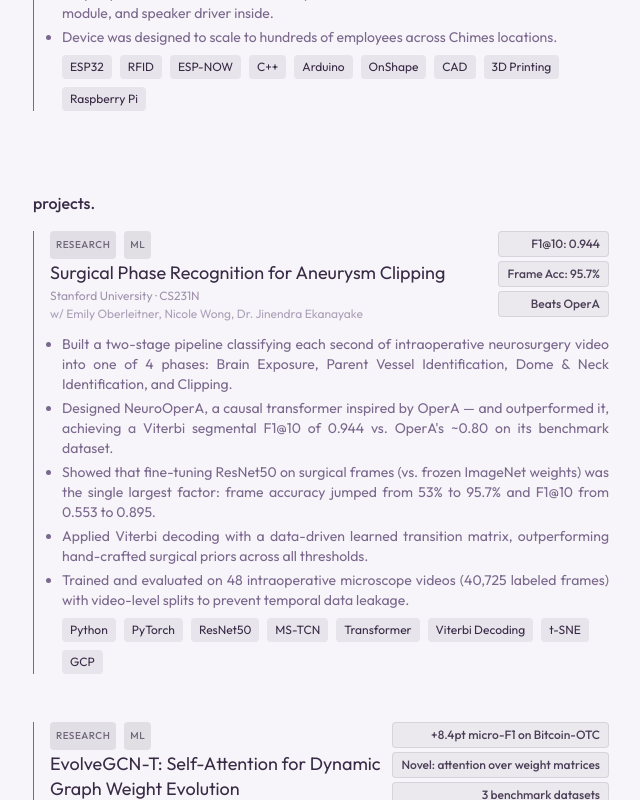
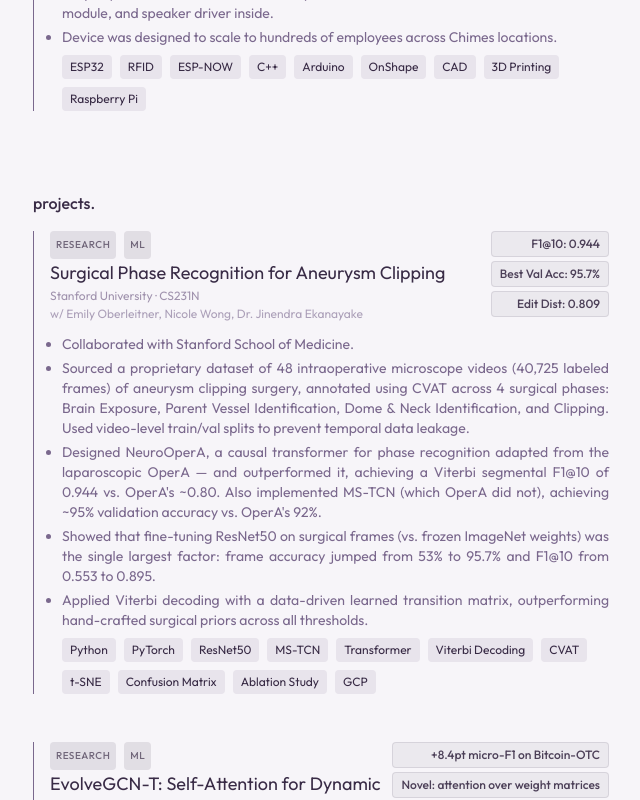
Before and after one commit to veronicawang1/veronica-portfolio, a Next.js app: page / in a window 1280 px wide. Shown: the part 2000-2800 px from the top of the page, without its empty margins (319-959 px from the left). Built offline with nearby package versions, Linux system fonts and the light colour scheme.

Commit message:
minor changes

```diff
--- a/src/app/data.ts
+++ b/src/app/data.ts
@@ -103,18 +103,18 @@ export const DATA = {
       VENUE: "Stanford University · CS231N",
       COLLABORATORS: ["Emily Oberleitner", "Nicole Wong", "Dr. Jinendra Ekanayake"],
       DESCRIPTION: [
-        "Built a two-stage pipeline classifying each second of intraoperative neurosurgery video into one of 4 phases: Brain Exposure, Parent Vessel Identification, Dome & Neck Identification, and Clipping.",
-        "Designed NeuroOperA, a causal transformer inspired by OperA — and outperformed it, achieving a Viterbi segmental F1@10 of 0.944 vs. OperA's ~0.80 on its benchmark dataset.",
+        "Collaborated with Stanford School of Medicine.",
+        "Sourced a proprietary dataset of 48 intraoperative microscope videos (40,725 labeled frames) of aneurysm clipping surgery, annotated using CVAT across 4 surgical phases: Brain Exposure, Parent Vessel Identification, Dome & Neck Identification, and Clipping. Used video-level train/val splits to prevent temporal data leakage.",
+        "Designed NeuroOperA, a causal transformer for phase recognition adapted from the laparoscopic OperA — and outperformed it, achieving a Viterbi segmental F1@10 of 0.944 vs. OperA's ~0.80. Also implemented MS-TCN (which OperA did not), achieving ~95% validation accuracy vs. OperA's 92%.",
         "Showed that fine-tuning ResNet50 on surgical frames (vs. frozen ImageNet weights) was the single largest factor: frame accuracy jumped from 53% to 95.7% and F1@10 from 0.553 to 0.895.",
         "Applied Viterbi decoding with a data-driven learned transition matrix, outperforming hand-crafted surgical priors across all thresholds.",
-        "Trained and evaluated on 48 intraoperative microscope videos (40,725 labeled frames) with video-level splits to prevent temporal data leakage.",
       ],
       HIGHLIGHTS: [
         "F1@10: 0.944",
-        "Frame Acc: 95.7%",
-        "Beats OperA",
+        "Best Val Acc: 95.7%",
+        "Edit Dist: 0.809",
       ],
-      TECH_STACK: ["Python", "PyTorch", "ResNet50", "MS-TCN", "Transformer", "Viterbi Decoding", "t-SNE", "GCP"],
+      TECH_STACK: ["Python", "PyTorch", "ResNet50", "MS-TCN", "Transformer", "Viterbi Decoding", "CVAT", "t-SNE", "Confusion Matrix", "Ablation Study", "GCP"],
       TAGS: ["research", "ml"] as ProjectTag[],
       IMAGE: SkygazeImage,
       HIDDEN: false,
@@ -148,7 +148,6 @@ export const DATA = {
       DESCRIPTION: [
         "Built a full-stack job posting platform with a three-layer fraud detection pipeline targeting real malware attack vectors (OtterCookie, FlexibleFerret) that have been active since 2024.",
         "Hybrid LR→LLM pipeline achieved F1 of 0.913, catching 95/100 fraudulent postings while being 4.5× cheaper than using Gemini alone ($0.077/1k vs $0.35/1k).",
-        "Three-tier classification: auto-approve (LR score ≤ 0.20), escalate to Gemini 2.5 Flash (uncertain 22%), or auto-block (score ≥ 0.80) — errors always route to a human moderator, never auto-published.",
         "Automatic feedback loop injects every moderator decision as a labeled few-shot example into subsequent LLM calls, enabling continuous improvement without retraining.",
         "Logistic Regression + TF-IDF on posting text plus 8 metadata flags (missing salary, missing requirements, etc.) handles obvious cases in under 0.05ms.",
       ],
@@ -180,7 +179,7 @@ export const DATA = {
         "\"Very significant result\" — reviewer",
         "Q_D ~ L log L confirmed",
       ],
-      TECH_STACK: ["Python", "NumPy", "SciPy", "Quantum Simulation", "Adiabatic Theorem", "Numerical ODE Solving"],
+      TECH_STACK: ["Python", "Mathematica", "Quantum Simulation", "Adiabatic Theorem"],
       TAGS: ["research"] as ProjectTag[],
       IMAGE: LibraryImage,
       HIDDEN: true,
@@ -222,16 +221,18 @@ export const DATA = {
   },
 
   SKILLS: {
-    Languages: ["Python", "JavaScript", "TypeScript", "HTML/CSS", "LaTeX"],
+    Languages: ["Python", "JavaScript", "TypeScript", "HTML/CSS", "LaTeX", "C++", "C", "Java", "x86"],
     "ML & AI": [
       "PyTorch",
       "Scikit-learn",
       "ResNet50",
       "Transformers",
+      "RNNs",
       "Graph Neural Networks",
       "MS-TCN",
       "TF-IDF",
       "Viterbi Decoding",
+      "Weights & Biases",
     ],
     "Web & Full-Stack": [
       "React.js",
@@ -244,9 +245,9 @@ export const DATA = {
     "Data & Backend": [
       "PostgreSQL",
       "MongoDB",
-      "Firebase",
       "Supabase",
       "Redis",
+      "Excel",
     ],
     "Cloud & Tools": [
       "AWS",
@@ -254,15 +255,25 @@ export const DATA = {
       "GCP",
       "Git",
       "Docker",
-      "Weights & Biases",
+      "CVAT",
     ],
     "Quantum & Scientific Computing": [
       "Adiabatic state preparation",
       "Quantum simulation",
-      "Numerical ODE solving",
       "NumPy",
       "SciPy",
     ],
+    Engineering: [
+      "OnShape",
+      "Fusion 360",
+      "3D Printing",
+      "Woodworking",
+      "Soldering",
+      "Arduino",
+      "Raspberry Pi",
+      "CNC",
+    ],
+    Design: ["Figma", "Procreate", "Procreate Dreams"],
   },
 
   ART: {
@@ -282,7 +293,7 @@ export const DATA = {
       },
       {
         title: "Long-tailed Duck",
-        medium: "Acrylic",
+        medium: "Acrylic on gessobord",
         year: "2023",
         award: "FWS Junior Duck Stamp — MD State, national traveling display",
         image: "/art/duck-long-tailed.jpg",
@@ -302,7 +313,7 @@ export const DATA = {
       },
       {
         title: "White-cheeked Pintails",
-        medium: "Oil on gessoboard",
+        medium: "Oil on gessobord",
         year: "2023",
         award: "FWS Junior Duck Stamp — MD State",
         image: "/art/ducks-spot-billed.jpg",
--- a/src/app/page.tsx
+++ b/src/app/page.tsx
@@ -16,6 +16,7 @@ import {
 } from "@/components/sections";
 
 import DarkVeil from "@/blocks/Backgrounds/DarkVeil/DarkVeil";
+import Iridescence from "@/blocks/Backgrounds/Iridescence/Iridescence";
 
 import TargetCursor from "@/components/ui/target-cursor";
 import useMobileDetection from "@/hooks/use-mobile";
@@ -33,6 +34,15 @@ export default function Page() {
         }}
       >
         <DarkVeil />
+      </div>
+      <div
+        className="dark:hidden absolute inset-0 z-[-1] h-screen"
+        style={{
+          maskImage: 'linear-gradient(to bottom, black 0%, black 70%, transparent 100%)',
+          WebkitMaskImage: 'linear-gradient(to bottom, black 0%, black 70%, transparent 100%)'
+        }}
+      >
+        <Iridescence color={[1, 1, 1]} amplitude={0.08} speed={0.6} mouseReact={false} />
       </div>
 
 
```
